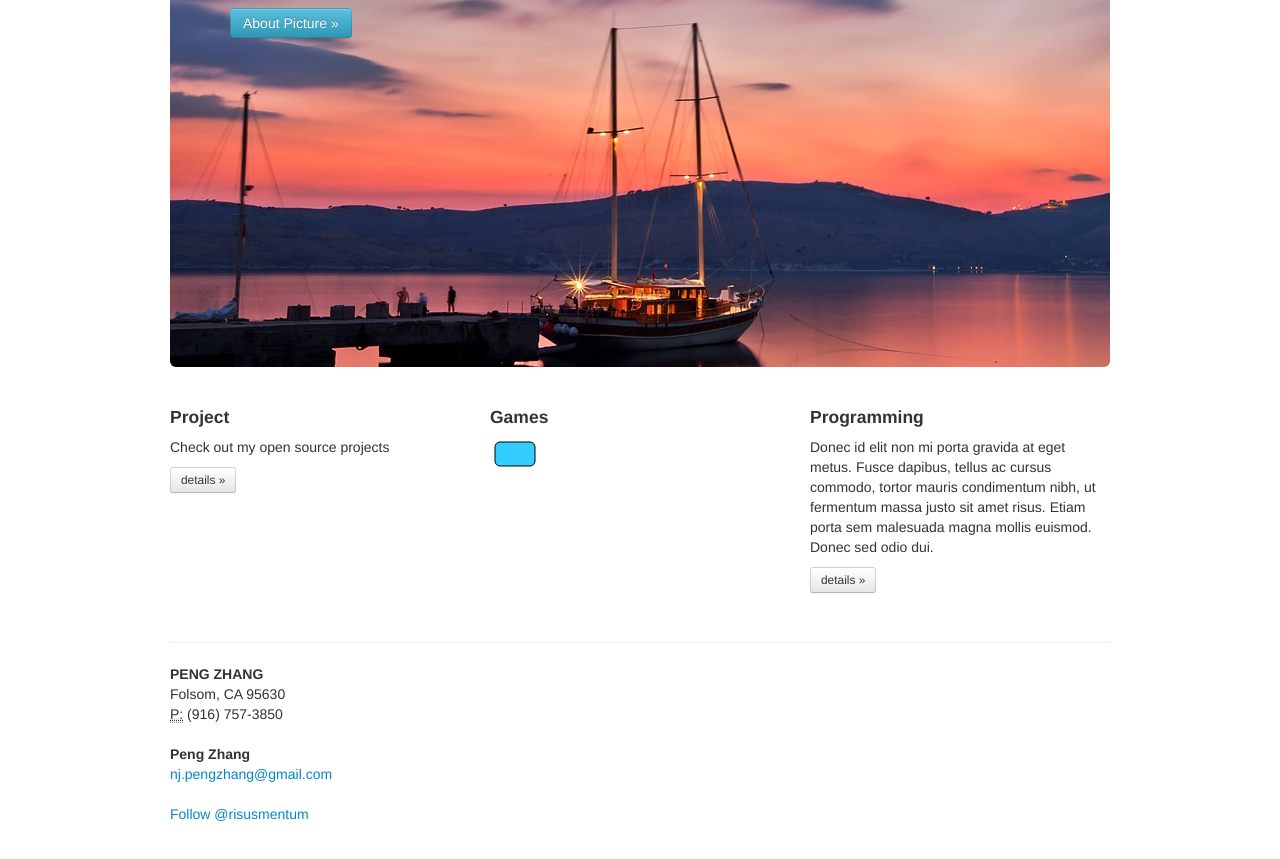
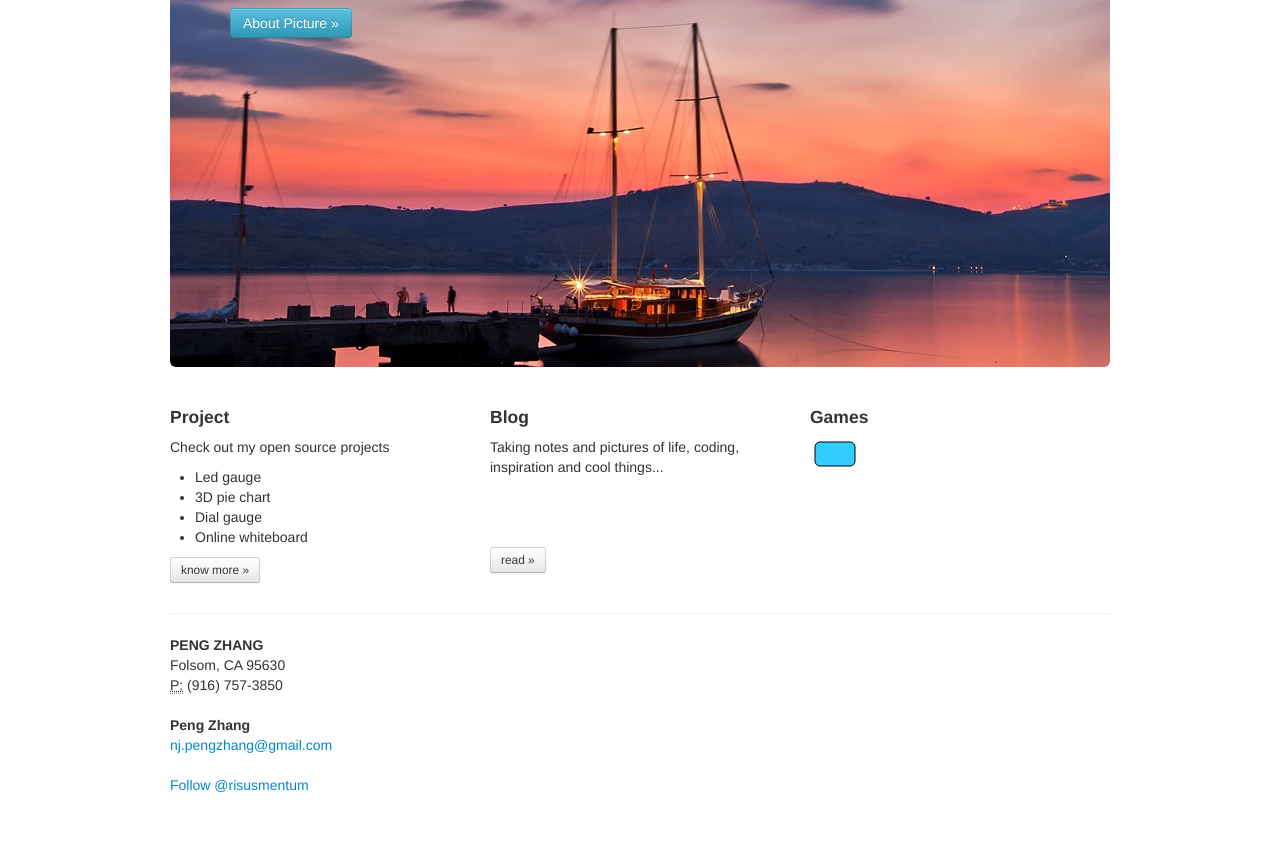
Before and after one commit to njxjtu/puffycoffee.github.com, a plain HTML site: page index.html in a window 1280 px wide. Shown: the part 53-912 px from the top of the page. Drawn offline with Linux system fonts and the light colour scheme.

Commit message:
Front page

```diff
--- a/index.html
+++ b/index.html
@@ -58,19 +58,30 @@
     <div class="row">
       <div class="span4">
         <h4>Project</h4>
-        <p>Check out my open source projects</p>
-        <p><a class="btn btn-small" href="#">details &raquo;</a></p>
+        <p>
+          Check out my open source projects
+          <ul>
+            <li>Led gauge</li>
+            <li>3D pie chart</li>
+            <li>Dial gauge</li>
+            <li>Online whiteboard</li>
+          </ul>
+        </p>
+        <p><a class="btn btn-small" href="#">know more &raquo;</a></p>
+      </div>
+      <div class="span4">
+        <h4>Blog</h4>
+        <p>
+          Taking notes and pictures of life, coding, inspiration and cool things...
+        </p>
+        <br><br><br>
+        <p><a class="btn btn-small" href="#">read &raquo;</a></p>
       </div>
       <div class="span4">
         <h4>Games</h4>
         <div id="game-paper"></div>
         <!-- <p>Donec id elit non mi porta gravida at eget metus. Fusce dapibus, tellus ac cursus commodo, tortor mauris condimentum nibh, ut fermentum massa justo sit amet risus. Etiam porta sem malesuada magna mollis euismod. Donec sed odio dui. </p>
         <p><a class="btn btn-small" href="#">details &raquo;</a></p> -->
-      </div>
-      <div class="span4">
-        <h4>Programming</h4>
-        <p>Donec id elit non mi porta gravida at eget metus. Fusce dapibus, tellus ac cursus commodo, tortor mauris condimentum nibh, ut fermentum massa justo sit amet risus. Etiam porta sem malesuada magna mollis euismod. Donec sed odio dui. </p>
-        <p><a class="btn btn-small" href="#">details &raquo;</a></p>
       </div>
     </div>
     <hr>
--- a/js/drone.js
+++ b/js/drone.js
@@ -4,7 +4,7 @@
  */
 (function() {
 	var hero_info = $("#hero_info"),
-		paper = Raphael("game-paper", 300, 180);
+		paper = Raphael("game-paper", 300, 130);
 	paper.rect(5, 5, 40, 24, 5).attr({
 		fill: '#33ccff'
 	});
```
